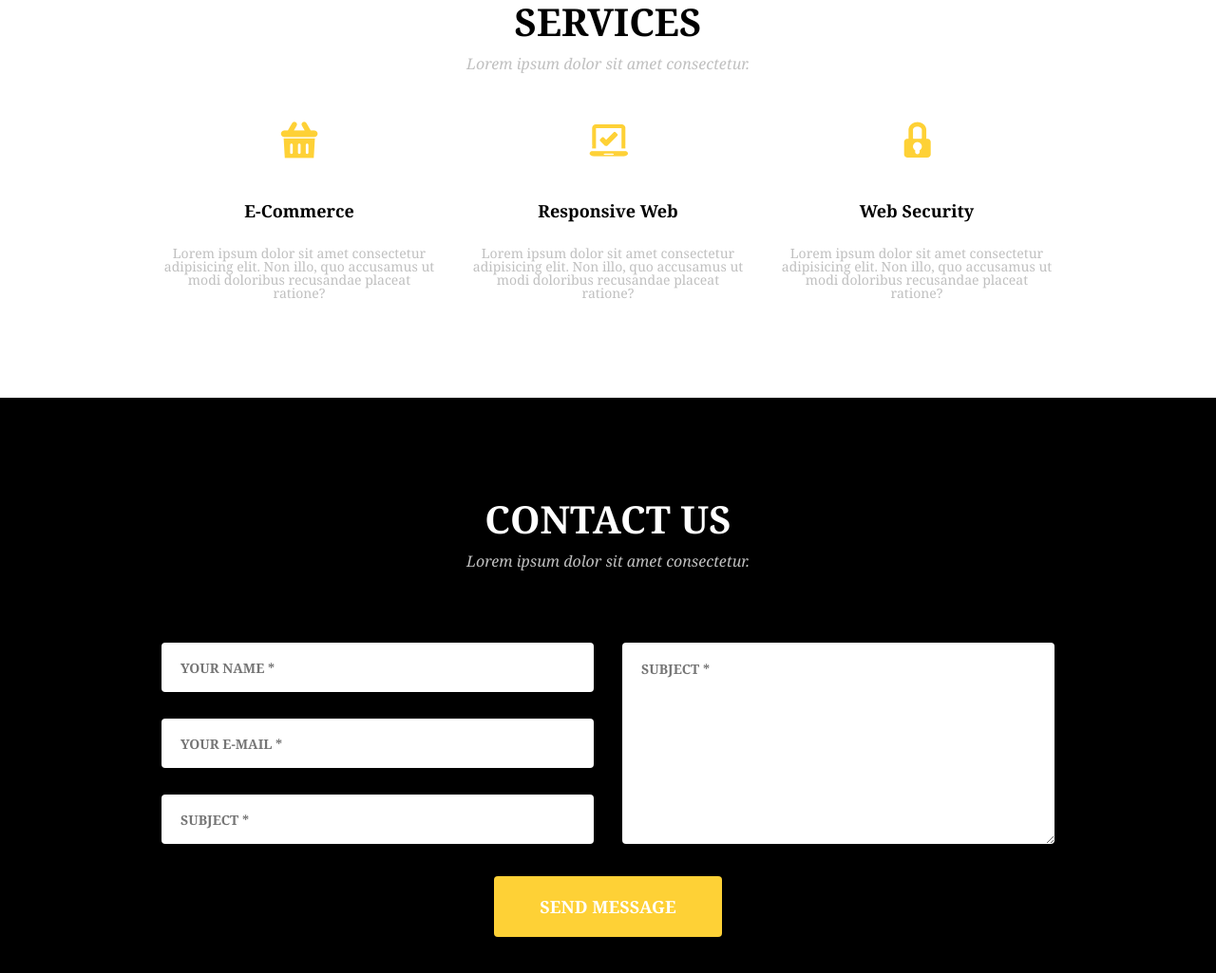
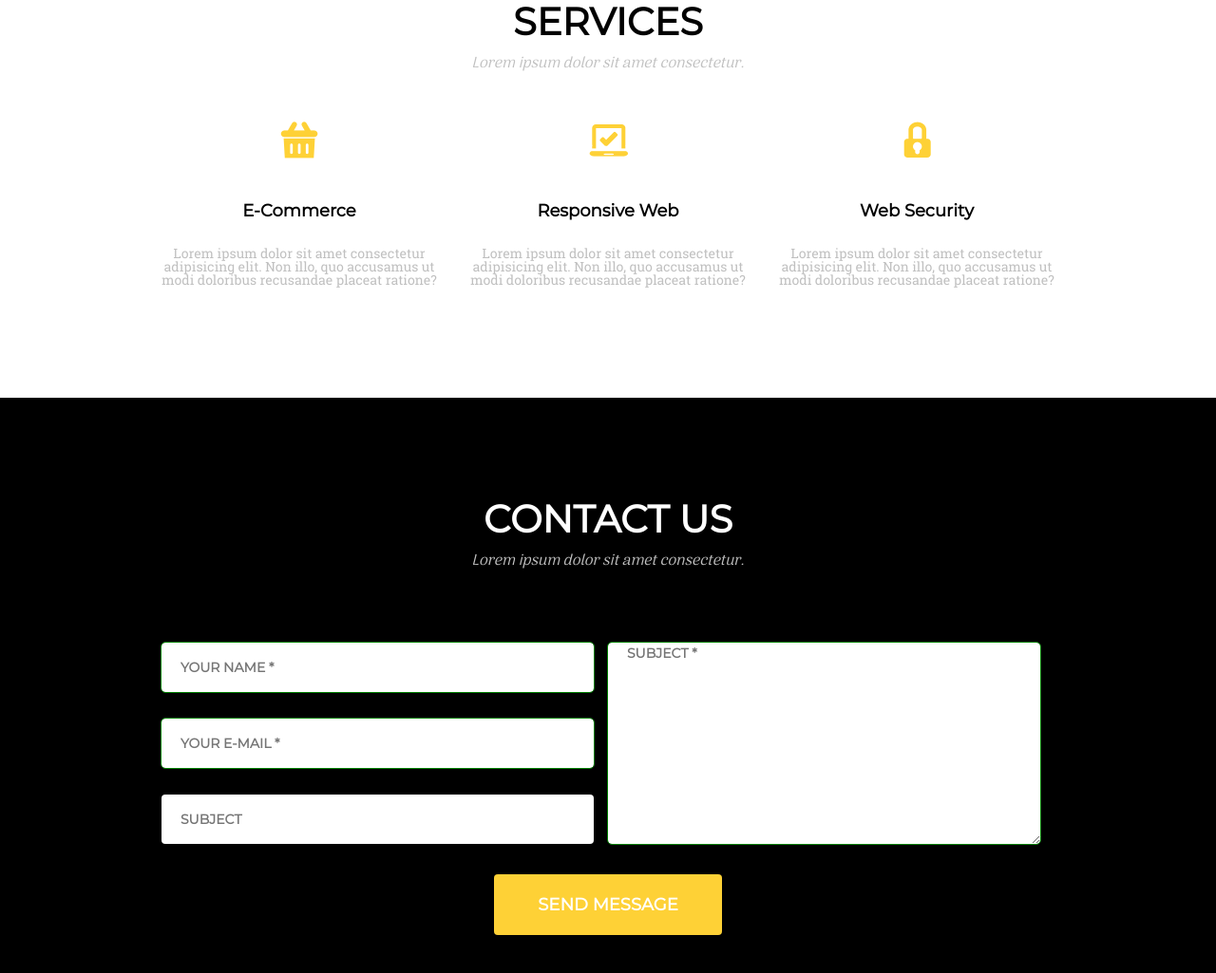
Before and after one commit to kateksiondzyk/goit-fe-course, a plain HTML site: page html-css/module-07/index.html in a window 1280 px wide. Shown: the part 185-1210 px from the top of the page at 95% size. Drawn offline with Linux system fonts and the light colour scheme.

Commit message:
fixed version

```diff
--- a/html-css/module-07/css/styles.css
+++ b/html-css/module-07/css/styles.css
@@ -37,8 +37,17 @@ img {
 .site-navigation {
     display: flex;
     justify-content: space-between;
-    width: 484px;
+    min-width: 484px;
     list-style: none;
+}
+
+/* montserrat-regular - latin */
+@font-face {
+    font-family: 'Montserrat';
+    font-style: normal;
+    font-weight: 400;
+    src: url('../fonts/montserrat-v14-latin/montserrat-v14-latin-regular.woff2') format('woff2'),
+         url('../fonts/montserrat-v14-latin/montserrat-v14-latin-regular.woff') format('woff');
 }
 
 .site-navigation a {
@@ -46,9 +55,9 @@ img {
     text-decoration: none;
     font-size: 14px;
     line-height: 24px;
-    font-family: "Montserrat Regular", "Cambria", "sans-serif";
+    font-family: "Montserrat", "Cambria", "sans-serif";
     text-transform: uppercase;
-    font-weight: 500;
+    font-weight: 600;
     color: black;
 }
 
@@ -103,14 +112,23 @@ img {
     background-image: url(../img/Icon-Locked.png);
 }
 
+/* montserrat-regular - latin */
+@font-face {
+    font-family: 'Montserrat';
+    font-style: normal;
+    font-weight: 400;
+    src: url('../fonts/montserrat-v14-latin/montserrat-v14-latin-regular.woff2') format('woff2'),
+    url('../fonts/montserrat-v14-latin/montserrat-v14-latin-regular.woff') format('woff');
+}
+
 h2 {
     margin-bottom: 16px;
     text-decoration: none;
     text-align: center;
     font-size: 40px;
-    font-family: "Montserrat Bold", "Cambria", "sans-serif";
+    font-family: "Montserrat", "Cambria", "sans-serif";
     text-transform: uppercase;
-    font-weight: 600;
+    font-weight: 700;
 }
 
 .section-1 h2 {
@@ -121,29 +139,56 @@ h2 {
     color: white;
 }
 
+/* arima-madurai-regular - latin */
+@font-face {
+    font-family: 'Arima Madurai';
+    font-style: normal;
+    font-weight: 400;
+    src: url('../fonts/arima-madurai-v5-latin/arima-madurai-v5-latin-regular.woff2') format('woff2'),
+         url('../fonts/arima-madurai-v5-latin/arima-madurai-v5-latin-regular.woff') format('woff'),
+  }
+
 h3 {
     margin-bottom: 10px;
     text-decoration: none;
     text-align: center;
     font-size: 16px;
     font-style: oblique;
-    font-family: "DroidSerif Italic", "Cambria", "sans-serif";
+    font-family: "Arima Madurai", "Cambria", "sans-serif";
     color: rgb(192, 192, 192);
+}
+
+/* montserrat-regular - latin */
+@font-face {
+    font-family: 'Montserrat';
+    font-style: normal;
+    font-weight: 400;
+    src: url('../fonts/montserrat-v14-latin/montserrat-v14-latin-regular.woff2') format('woff2'),
+    url('../fonts/montserrat-v14-latin/montserrat-v14-latin-regular.woff') format('woff');
 }
 
 h4 {
     text-align: center;
     font-size: 18px;
     line-height: 75px;
-    font-family: "Montserrat Bold", "Cambria", "sans-serif";
+    font-family: "Montserrat", "Cambria", "sans-serif";
     font-weight: 600;
     color: black;
 }
 
+/* roboto-slab-regular - latin */
+@font-face {
+    font-family: 'Roboto Slab';
+    font-style: normal;
+    font-weight: 400;
+    src: url('../fonts/roboto-slab-v9-latin/roboto-slab-v9-latin-regular.woff2') format('woff2'),
+         url('../fonts/roboto-slab-v9-latin/roboto-slab-v9-latin-regular.woff') format('woff'),
+  }
+
 .services-list-item-descr {
     text-align: center;
     font-size: 14px;
-    font-family: "RobotoSlab Regular", "Cambria", "sans-serif";
+    font-family: "Roboto Slab", "Cambria", "sans-serif";
     color: rgb(192, 192, 192);
 }
 
@@ -167,12 +212,13 @@ h4 {
 
 .form-wrapper {
     display: flex;
-    justify-content: space-between;
+    flex-direction: column;
+    flex-wrap: wrap;
     position: absolute;
     top: 150px;
     left: 0;
     width: 940px;
-    height: 212px;
+    height: 214px;
 }
 
 .form-info {
@@ -183,7 +229,7 @@ h4 {
     border-style: none;
 }
 
-.form-info:last-child {
+.form-info:nth-child(3n) {
     margin-bottom: 0;
 }
 
@@ -194,22 +240,35 @@ h4 {
     border-style: none;
 }
 
+/* montserrat-regular - latin */
+@font-face {
+    font-family: 'Montserrat';
+    font-style: normal;
+    font-weight: 400;
+    src: url('../fonts/montserrat-v14-latin/montserrat-v14-latin-regular.woff2') format('woff2'),
+    url('../fonts/montserrat-v14-latin/montserrat-v14-latin-regular.woff') format('woff');
+}
+
 [placeholder] {
     padding-left: 20px;
     font-size: 14px;
-    font-family: "Montserrat Bold", "Cambria", "sans-serif";
+    font-family: "Montserrat", "Cambria", "sans-serif";
     text-transform: uppercase;
     font-weight: 600;
     color: rgb(192, 192, 192);
 }
 
-p [placeholder] {
-    padding-top: 18px;
+.form-info-oblig:valid {
+    outline: 1px solid green;
+}
+
+.form-info-oblig:invalid {
+    outline: 1px solid red;
 }
 
 .btn {
     position: absolute;
-    top: 396px;
+    top: 394px;
     left: 50%;
     transform: translateX(-50%);
     margin: 0;
@@ -221,9 +280,22 @@ p [placeholder] {
     border-style: none;
 }
 
+.btn:hover {
+    cursor: pointer;
+}
+
+/* montserrat-regular - latin */
+@font-face {
+    font-family: 'Montserrat';
+    font-style: normal;
+    font-weight: 400;
+    src: url('../fonts/montserrat-v14-latin/montserrat-v14-latin-regular.woff2') format('woff2'),
+    url('../fonts/montserrat-v14-latin/montserrat-v14-latin-regular.woff') format('woff');
+}
+
 [value] {
     font-size: 18px;
-    font-family: "Montserrat Bold", "Cambria", "sans-serif";
+    font-family: "Montserrat", "Cambria", "sans-serif";
     text-transform: uppercase;
     font-weight: 600;
     color: white;
--- a/html-css/module-07/index.html
+++ b/html-css/module-07/index.html
@@ -48,16 +48,16 @@
                             <div class="content-wrapper">
                                 <h2>Contact us</h2>
                                 <h3>Lorem ipsum dolor sit amet consectetur.</h3>
-                                <div class="form-wrapper">
                                         <form action="#" method="post">
-                                                <input type="text" placeholder="Your Name *" class="form-info">
-                                                <input type="text" placeholder="Your E-mail *" class="form-info">
-                                                <input type="text" placeholder="Subject *" class="form-info">
+                                            <div class="form-wrapper">
+                                                <input name="name" type="text" placeholder="Your Name *" class="form-info form-info-oblig">
+                                                <input name="e-mail" type="text" placeholder="Your E-mail *" class="form-info form-info-oblig">
+                                                <input name="subject" type="text" placeholder="Subject" class="form-info">
+                                                <textarea name="atext" placeholder="Subject *" class="form-message form-info-oblig"></textarea>
+                                            </div>
+                                            <input type="button" value="Send message" class="btn">
                                         </form>
-                                        <p><textarea name="atext" placeholder="Subject *" class="form-message"></textarea></p>
                                 </div>
-                                <input type="button" value="Send message" class="btn">
-                            </div>
                             </section>
                         </main>
 </body>
```
Also changed, not shown: html-css/module-07/fonts/arima-madurai-v5-latin/arima-madurai-v5-latin-regular.woff (added), html-css/module-07/fonts/arima-madurai-v5-latin/arima-madurai-v5-latin-regular.woff2 (added), html-css/module-07/fonts/montserrat-v14-latin/montserrat-v14-latin-regular.woff (added), html-css/module-07/fonts/montserrat-v14-latin/montserrat-v14-latin-regular.woff2 (added), html-css/module-07/fonts/roboto-slab-v9-latin/roboto-slab-v9-latin-regular.woff (added), html-css/module-07/fonts/roboto-slab-v9-latin/roboto-slab-v9-latin-regular.woff2 (added).
